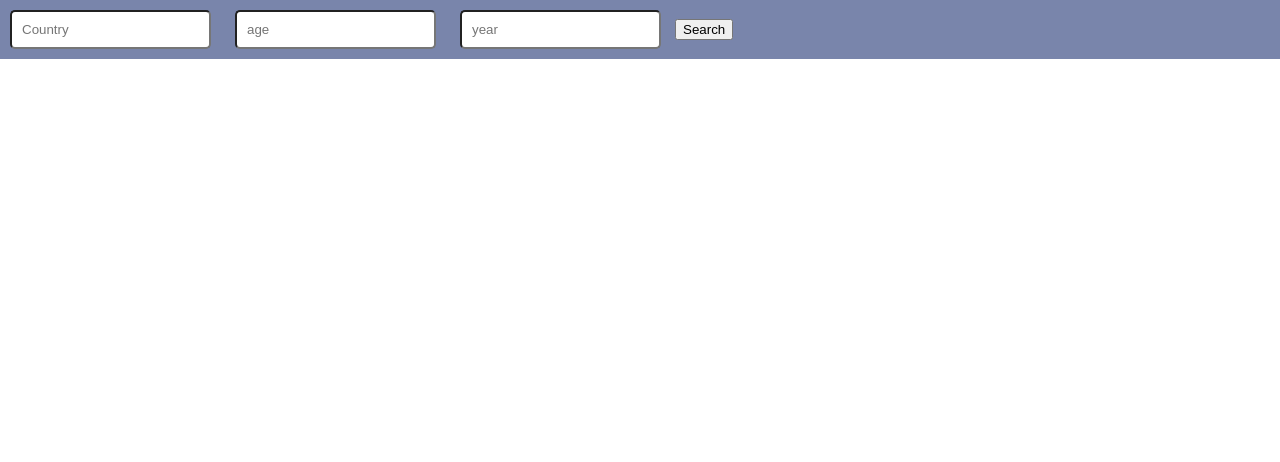
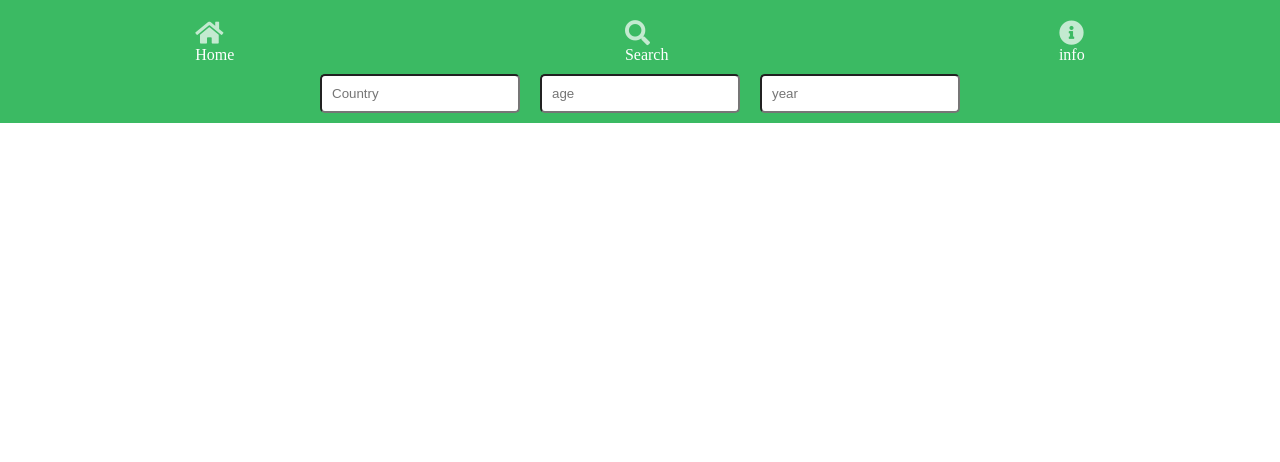
Before and after one commit to syedkhizerazmi/population, a plain HTML site: page index.html in a window 1280 px wide. Drawn offline with nearby package versions, Linux system fonts and the light colour scheme.

Commit message:
Add files via upload

```diff
--- a/index.html
+++ b/index.html
@@ -4,7 +4,8 @@
     <meta charset="UTF-8">
     <meta name="viewport" content="width=device-width, initial-scale=1.0">
     <meta http-equiv="X-UA-Compatible" content="ie=edge">
-    <title>Document</title>
+    <title>World Population</title>
+    <link rel="stylesheet" href="https://use.fontawesome.com/releases/v5.3.1/css/all.css" integrity="sha384-mzrmE5qonljUremFsqc01SB46JvROS7bZs3IO2EmfFsd15uHvIt+Y8vEf7N7fWAU" crossorigin="anonymous">
     <link rel="stylesheet" href="style.css">
     <script src="script.js"></script>
     <script src="https://ajax.googleapis.com/ajax/libs/jquery/3.3.1/jquery.min.js"></script>
@@ -13,13 +14,38 @@
 </head>
 <body>
   <header>
-    <input type="search" placeholder="Country" class="country">
-    <input type="search" placeholder="age" class="age">
-    <input type="search" placeholder="year" class="year">
-    <button onclick="calculate()">Search</button>
+
+        <span  id="head">
+            <h2></h2>
+        </span>
+
+    <div class="icons">
+
+    <span class="home">
+        <span><i class="fas fa-home" onclick="home()"></i></span>
+        <div class="hom">Home</div>
+    </span>
+
+    <span class="search">
+       <span> <i class="fas fa-search" onclick="calculate()" ></i></span>
+       <div class="sear">Search</div>
+    </span>
+
+    <span class="info">
+        <span><a href="info.html"><i class="fas fa-info-circle" onclick="info()"></i></a></span>
+        <div class="inf">info</div>
+    </span>
+
+</div>
+    <div class="inputs">
+
+        <input type="search" placeholder="Country" class="country">
+        <input type="search" placeholder="age" class="age">
+        <input type="search" placeholder="year" class="year">
+    </div>
 </header>
 
 
-        <canvas id="myChart" width="400" height="400"></canvas>
+        <canvas id="myChart" width="300" height="300"></canvas>
 </body>
 </html>
--- /dev/null
+++ b/info.css
@@ -0,0 +1,103 @@
+body{
+    background-color: #eeeeee;
+    margin: 0px;
+}
+.icon{
+    background-color: #3bba63;
+    height: 150px;
+    width: 150px;
+    border-radius: 1000px;
+    display: flex;
+    justify-content: center;
+    align-items: center;
+
+}
+.world{
+    display: flex;
+    justify-content: center;
+
+}
+.globel:hover{
+    transform: scale(1.5);
+    transition: 1.5s;
+
+}
+.globel{
+    font-size: 90px;
+    color: white;
+}
+h1{
+    color:  #3bba63;
+}
+.peop{
+    display: flex;
+    justify-content: center;
+    align-items: center;
+}
+p{
+
+    font-size: 20px;
+
+}
+#para{
+    display: flex;
+    justify-content: center;
+}
+button{
+    background-color: #3bba63;
+    color: white;
+    width: 300px;
+    border-color: #3bba63;
+    /* border: none; */
+    padding: 12px;
+    font-size: 18px;
+    border-radius: 20px;
+    font-weight: bold;
+    outline: none;
+}
+.btn{
+    display: flex;
+    justify-content: center;
+}
+.heart:hover{
+    color: red;
+}
+.heart{
+    color: white;
+}
+header{
+    background-color:#3bba63;
+    margin-bottom: 1em;
+
+}
+.icons{
+    display: flex;
+    justify-content: space-around;
+    padding: 10px;
+
+}
+h2{
+    margin-top: 0px;
+}
+
+i{
+    font-size: 25px;
+    cursor: pointer;
+    color: #c3ead0;
+}
+i:hover{
+    color: white;
+
+}
+.hom, .sear, .inf{
+    color: white;
+}
+
+#head{
+    display: flex;
+    justify-content:center;
+}
+h2{
+    margin-top: 0px;
+    color: white;
+}
--- a/script.js
+++ b/script.js
@@ -2,9 +2,10 @@ function calculate(){
    var countryData = document.querySelector(".country").value;
    var ageData = document.querySelector(".age").value;
    var year = document.querySelector(".year").value;
+   document.querySelector("h2").innerHTML="Search";
 
  $.ajax({
-     url : `https://api.population.io:80/1.0/population/${year}/${countryData}/${ageData}`,
+     url : `http://api.population.io:80/1.0/population/${year}/${countryData}/${ageData}`,
      success:function(data) {
         let male= data[0].males;
         let female= data[0].females;
@@ -52,3 +53,13 @@ function calculate(){
  });
 
 }
+function home(){
+    document.querySelector("h2").innerHTML="work in progress";
+}
+function info(){
+
+    document.querySelector("h2").innerHTML="info";
+
+
+
+}
--- a/style.css
+++ b/style.css
@@ -6,7 +6,41 @@ input{
     border-radius: 5px;
     padding: 10px;
     margin: 10px;
+    width: 200px;
+}
+.inputs{
+    display: flex;
+
+    justify-content: center;
+
+    flex-wrap: wrap;
 }
 header{
-    background-color:#7985ab;
+    background-color:#3bba63;
 }
+.icons{
+    display: flex;
+    justify-content: space-around;
+
+}
+i{
+    font-size: 25px;
+    cursor: pointer;
+    color: #c3ead0;
+}
+i:hover{
+    color: white;
+
+}
+.hom, .sear, .inf{
+    color: white;
+}
+
+#head{
+    display: flex;
+    justify-content:center;
+}
+h2{
+    margin-top: 0px;
+    color: white;
+}
```
Also changed, not shown: info.html (added, +82 -0 lines), info.js (added, +11 -0 lines), 1 other file.
